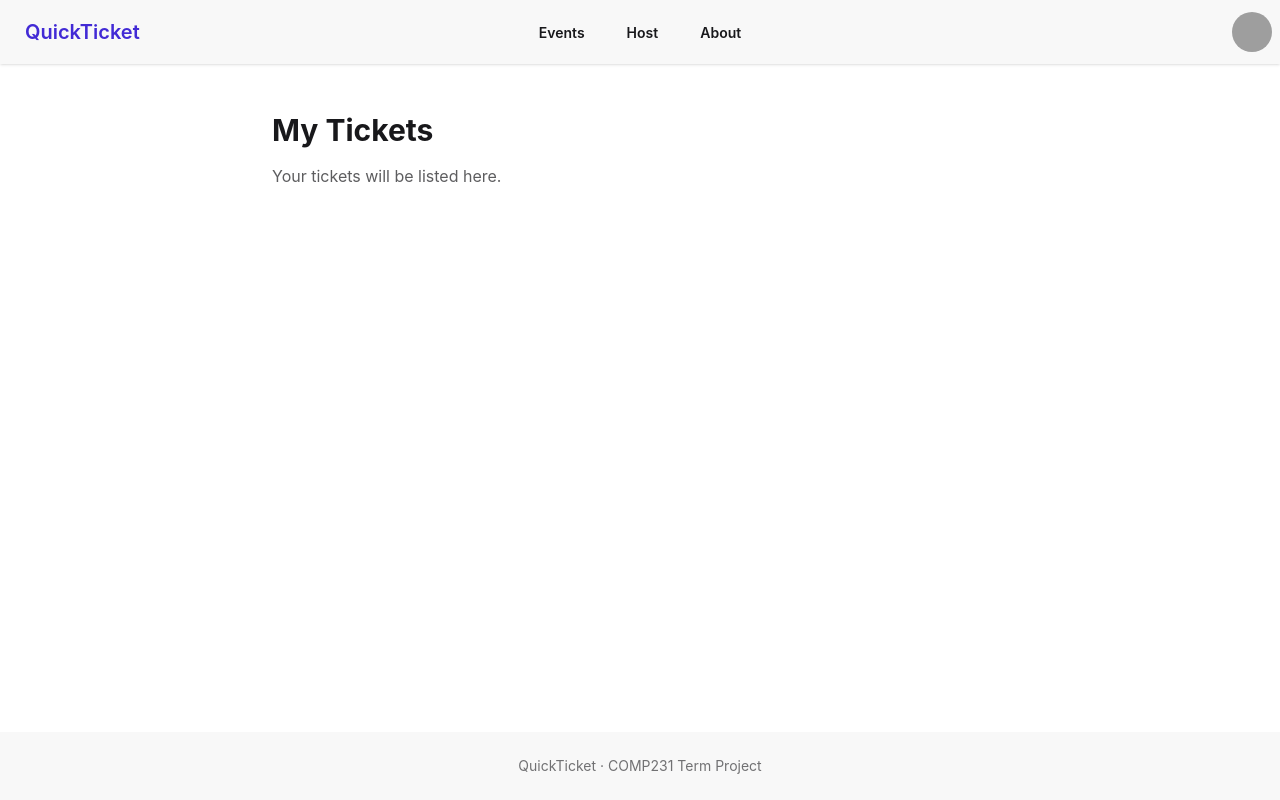
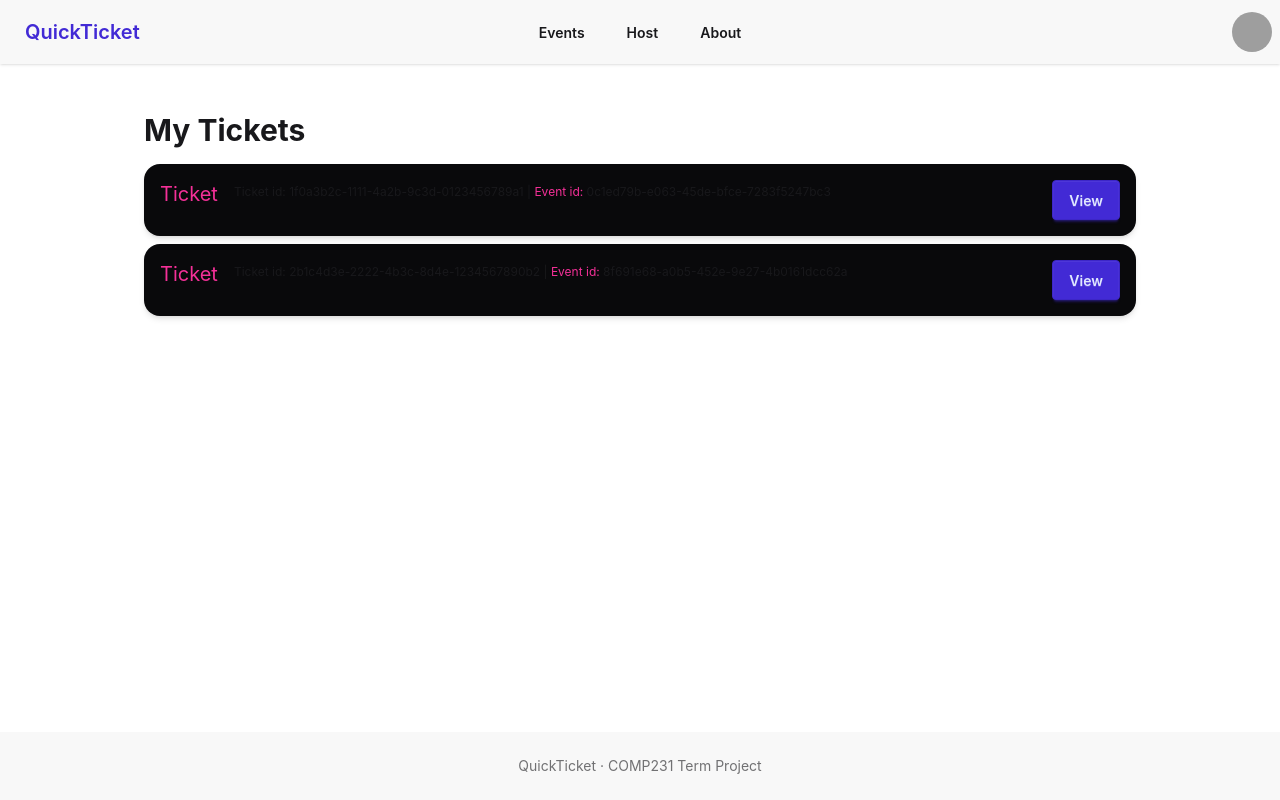
Before and after one commit to thegamecracks/quickticket, a React (Vite) app in the folder frontend/: page /myTickets in a window 1280 px wide. Both pictures are taken after a click on the button "Sign in". Built offline with nearby package versions, Linux system fonts and the light colour scheme; grey boxes are pictures that could not be loaded.

Commit message:
very basic first view of ticketspage

```diff
--- a/frontend/src/features/tickets/MyTicketsPage.tsx
+++ b/frontend/src/features/tickets/MyTicketsPage.tsx
@@ -1,8 +1,57 @@
+import { MockTickets } from "../../lib/mocks"
+import { useAuth } from "../../lib/auth";
+import { useEffect, useState } from "react";
+import type { User } from "../account/types";
+import type { Ticket } from "./types";
+import { useNavigate } from "react-router";
+
+
 export default function MyTicketsPage() {
+  const { user } = useAuth();
+  const navigate = useNavigate();
+  const [tickets, setTickets] = useState<Ticket[] | undefined>(undefined);
+
+  useEffect(() => {
+    // eventual const res = api.get("/tickets");
+    const getTickets = (user: User | null): void => {
+      if (user) {
+        const filteredTickets = MockTickets.filter((ticket: Ticket) => ticket.account_id === user.id)
+        setTickets(filteredTickets);
+      }
+    }
+
+    getTickets(user);
+  }, [user])
+
+
+  const goToTicketDetail = (id: Ticket["id"]) => {
+    navigate(`/myTickets/${id}`);
+  }
+
   return (
-    <section className="mx-auto w-full max-w-3xl grow px-4 py-12">
-      <h1 className="mb-4 text-3xl font-bold">My Tickets</h1>
-      <p className="text-base-content/70">Your tickets will be listed here.</p>
-    </section>
+    <section className="mx-auto w-full max-w-5xl grow px-4 py-12">
+      <h1 className="mb-4 text-3xl font-bold mx-auto">My Tickets</h1>
+      {user && tickets && (
+        <ul className="list mx-auto space-y-2">
+          {
+            tickets.map((t: Ticket) => (
+              <li className="list-row rounded-2xl bg-neutral shadow-md" key={t.id}>
+                <div className="text-xl align-middle"><span className="text-secondary">Ticket</span>
+                </div>
+                <div>
+                  <span className="text-xs">Ticket id: {t.id} | <span className="text-secondary">Event id:</span> {t.event_id}</span>
+                </div>
+                <div>
+                  <button className="btn btn-primary" onClick={() => goToTicketDetail(t.id)}>View</button>
+                </div>
+              </li>
+            ))
+          }
+        </ul >
+
+
+      )
+      }
+    </section >
   )
 }
```
